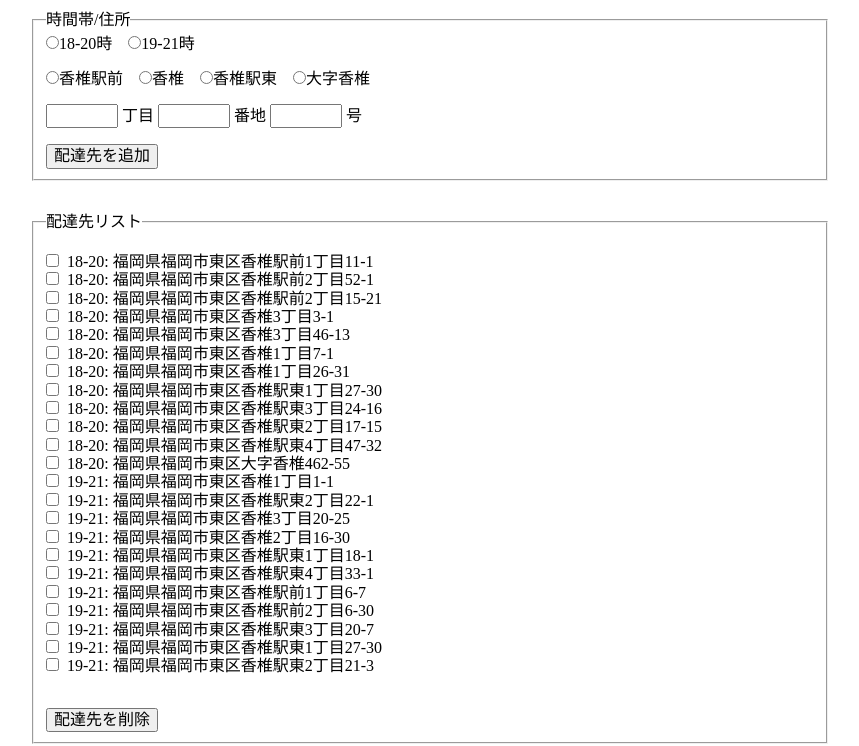
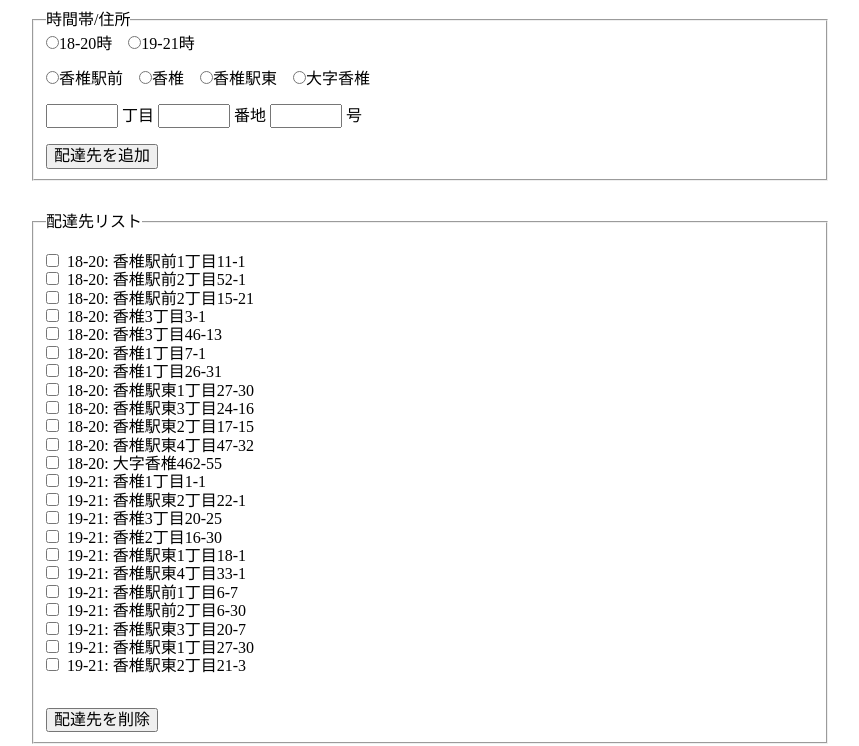
Before and after one commit to kakashi397/DOG, a website built with Vite: page index.html in a window 1280 px wide. Shown: the part 79-825 px from the top of the page, without its empty margins (210-1069 px from the left). Built offline with nearby package versions, Linux system fonts and the light colour scheme; no server answers.

Commit message:
フォームから入力される住所の成形から「福岡県福岡市東区」を削除

```diff
--- a/index.html
+++ b/index.html
@@ -53,29 +53,29 @@
       <ol id="address-lists">
         <!-- ここにはJSにより動的にli>inputが入ります -->
         <!-- 開発用の入力サンプル　ここから -->
-        <li><input type="checkbox" name="added-address" class="checkbox">18-20: 福岡県福岡市東区香椎駅前1丁目11-1</li>
-        <li><input type="checkbox" name="added-address" class="checkbox">18-20: 福岡県福岡市東区香椎駅前2丁目52-1</li>
-        <li><input type="checkbox" name="added-address" class="checkbox">18-20: 福岡県福岡市東区香椎駅前2丁目15-21</li>
-        <li><input type="checkbox" name="added-address" class="checkbox">18-20: 福岡県福岡市東区香椎3丁目3-1</li>
-        <li><input type="checkbox" name="added-address" class="checkbox">18-20: 福岡県福岡市東区香椎3丁目46-13</li>
-        <li><input type="checkbox" name="added-address" class="checkbox">18-20: 福岡県福岡市東区香椎1丁目7-1</li>
-        <li><input type="checkbox" name="added-address" class="checkbox">18-20: 福岡県福岡市東区香椎1丁目26-31</li>
-        <li><input type="checkbox" name="added-address" class="checkbox">18-20: 福岡県福岡市東区香椎駅東1丁目27-30</li>
-        <li><input type="checkbox" name="added-address" class="checkbox">18-20: 福岡県福岡市東区香椎駅東3丁目24-16</li>
-        <li><input type="checkbox" name="added-address" class="checkbox">18-20: 福岡県福岡市東区香椎駅東2丁目17-15</li>
-        <li><input type="checkbox" name="added-address" class="checkbox">18-20: 福岡県福岡市東区香椎駅東4丁目47-32</li>
-        <li><input type="checkbox" name="added-address" class="checkbox">18-20: 福岡県福岡市東区大字香椎462-55</li>
-        <li><input type="checkbox" name="added-address" class="checkbox">19-21: 福岡県福岡市東区香椎1丁目1-1</li>
-        <li><input type="checkbox" name="added-address" class="checkbox">19-21: 福岡県福岡市東区香椎駅東2丁目22-1</li>
-        <li><input type="checkbox" name="added-address" class="checkbox">19-21: 福岡県福岡市東区香椎3丁目20-25</li>
-        <li><input type="checkbox" name="added-address" class="checkbox">19-21: 福岡県福岡市東区香椎2丁目16-30</li>
-        <li><input type="checkbox" name="added-address" class="checkbox">19-21: 福岡県福岡市東区香椎駅東1丁目18-1</li>
-        <li><input type="checkbox" name="added-address" class="checkbox">19-21: 福岡県福岡市東区香椎駅東4丁目33-1</li>
-        <li><input type="checkbox" name="added-address" class="checkbox">19-21: 福岡県福岡市東区香椎駅前1丁目6-7</li>
-        <li><input type="checkbox" name="added-address" class="checkbox">19-21: 福岡県福岡市東区香椎駅前2丁目6-30</li>
-        <li><input type="checkbox" name="added-address" class="checkbox">19-21: 福岡県福岡市東区香椎駅東3丁目20-7</li>
-        <li><input type="checkbox" name="added-address" class="checkbox">19-21: 福岡県福岡市東区香椎駅東1丁目27-30</li>
-        <li><input type="checkbox" name="added-address" class="checkbox">19-21: 福岡県福岡市東区香椎駅東2丁目21-3</li>
+        <li><input type="checkbox" name="added-address" class="checkbox">18-20: 香椎駅前1丁目11-1</li>
+        <li><input type="checkbox" name="added-address" class="checkbox">18-20: 香椎駅前2丁目52-1</li>
+        <li><input type="checkbox" name="added-address" class="checkbox">18-20: 香椎駅前2丁目15-21</li>
+        <li><input type="checkbox" name="added-address" class="checkbox">18-20: 香椎3丁目3-1</li>
+        <li><input type="checkbox" name="added-address" class="checkbox">18-20: 香椎3丁目46-13</li>
+        <li><input type="checkbox" name="added-address" class="checkbox">18-20: 香椎1丁目7-1</li>
+        <li><input type="checkbox" name="added-address" class="checkbox">18-20: 香椎1丁目26-31</li>
+        <li><input type="checkbox" name="added-address" class="checkbox">18-20: 香椎駅東1丁目27-30</li>
+        <li><input type="checkbox" name="added-address" class="checkbox">18-20: 香椎駅東3丁目24-16</li>
+        <li><input type="checkbox" name="added-address" class="checkbox">18-20: 香椎駅東2丁目17-15</li>
+        <li><input type="checkbox" name="added-address" class="checkbox">18-20: 香椎駅東4丁目47-32</li>
+        <li><input type="checkbox" name="added-address" class="checkbox">18-20: 大字香椎462-55</li>
+        <li><input type="checkbox" name="added-address" class="checkbox">19-21: 香椎1丁目1-1</li>
+        <li><input type="checkbox" name="added-address" class="checkbox">19-21: 香椎駅東2丁目22-1</li>
+        <li><input type="checkbox" name="added-address" class="checkbox">19-21: 香椎3丁目20-25</li>
+        <li><input type="checkbox" name="added-address" class="checkbox">19-21: 香椎2丁目16-30</li>
+        <li><input type="checkbox" name="added-address" class="checkbox">19-21: 香椎駅東1丁目18-1</li>
+        <li><input type="checkbox" name="added-address" class="checkbox">19-21: 香椎駅東4丁目33-1</li>
+        <li><input type="checkbox" name="added-address" class="checkbox">19-21: 香椎駅前1丁目6-7</li>
+        <li><input type="checkbox" name="added-address" class="checkbox">19-21: 香椎駅前2丁目6-30</li>
+        <li><input type="checkbox" name="added-address" class="checkbox">19-21: 香椎駅東3丁目20-7</li>
+        <li><input type="checkbox" name="added-address" class="checkbox">19-21: 香椎駅東1丁目27-30</li>
+        <li><input type="checkbox" name="added-address" class="checkbox">19-21: 香椎駅東2丁目21-3</li>
         <!-- ここまで -->
       </ol>
       <button type="button" id="remove-address">配達先を削除</button>
--- a/src/main.js
+++ b/src/main.js
@@ -124,9 +124,9 @@ const removeFeedbackMessage = () => {
 // 入力された値に応じて時間帯と住所のテキストを成形する関数定義
 const formatAddress = (timeSlot, townName, chome, banchi, gou) => {
   if (townName === '大字香椎') {
-    return `${timeSlot}: 福岡県福岡市東区${townName}${banchi}番地`
+    return `${timeSlot}: ${townName}${banchi}番地`
   } else {
-    return `${timeSlot}: 福岡県福岡市東区${townName}${chome}丁目${banchi}-${gou}`
+    return `${timeSlot}: ${townName}${chome}丁目${banchi}-${gou}`
   }
 };
 // 成形されたテキストを配達先リストの枠内に表示する関数定義
@@ -529,12 +529,12 @@ generateOrderButton.addEventListener('click', async (e) => {
   // まずはGreedyAlgorithmで元のルートを生成、これを2-optで改善していく(距離)
   const distanceInitialOrder1820 = distanceGreedyAlgorithm(routeMatrixMap1820);
   const bestOrder1820 = distanceTwoOptAlgorithm(distanceInitialOrder1820, routeMatrixMap1820);
+  console.log(bestOrder1820);
+
   // 以下19-21時の処理
   const slot1921 = createSlot1921(result);
   const payload1921 = createPayload(slot1921);
   const data1921 = await sendToComputeRouteMatrixApi(payload1921);
-  console.log(data1921);
-
   const routeMatrixMap1921 = createRouteMatrixMap(data1921);
   const distanceGreedyAlgorithm1921 = distanceGreedyAlgorithm(routeMatrixMap1921);
   const bestOrder1921 = distanceTwoOptAlgorithm(distanceGreedyAlgorithm1921, routeMatrixMap1921);
```
